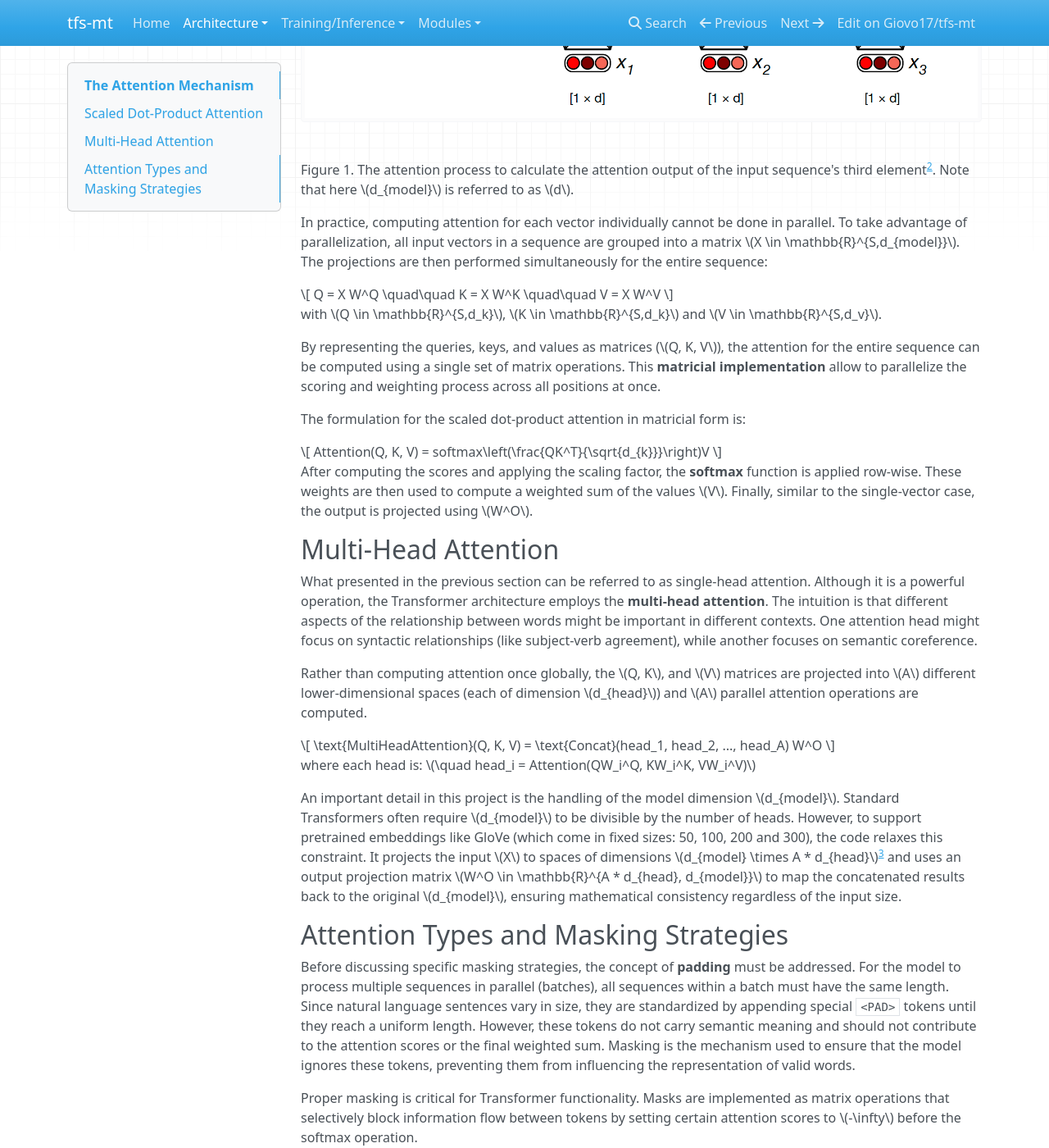
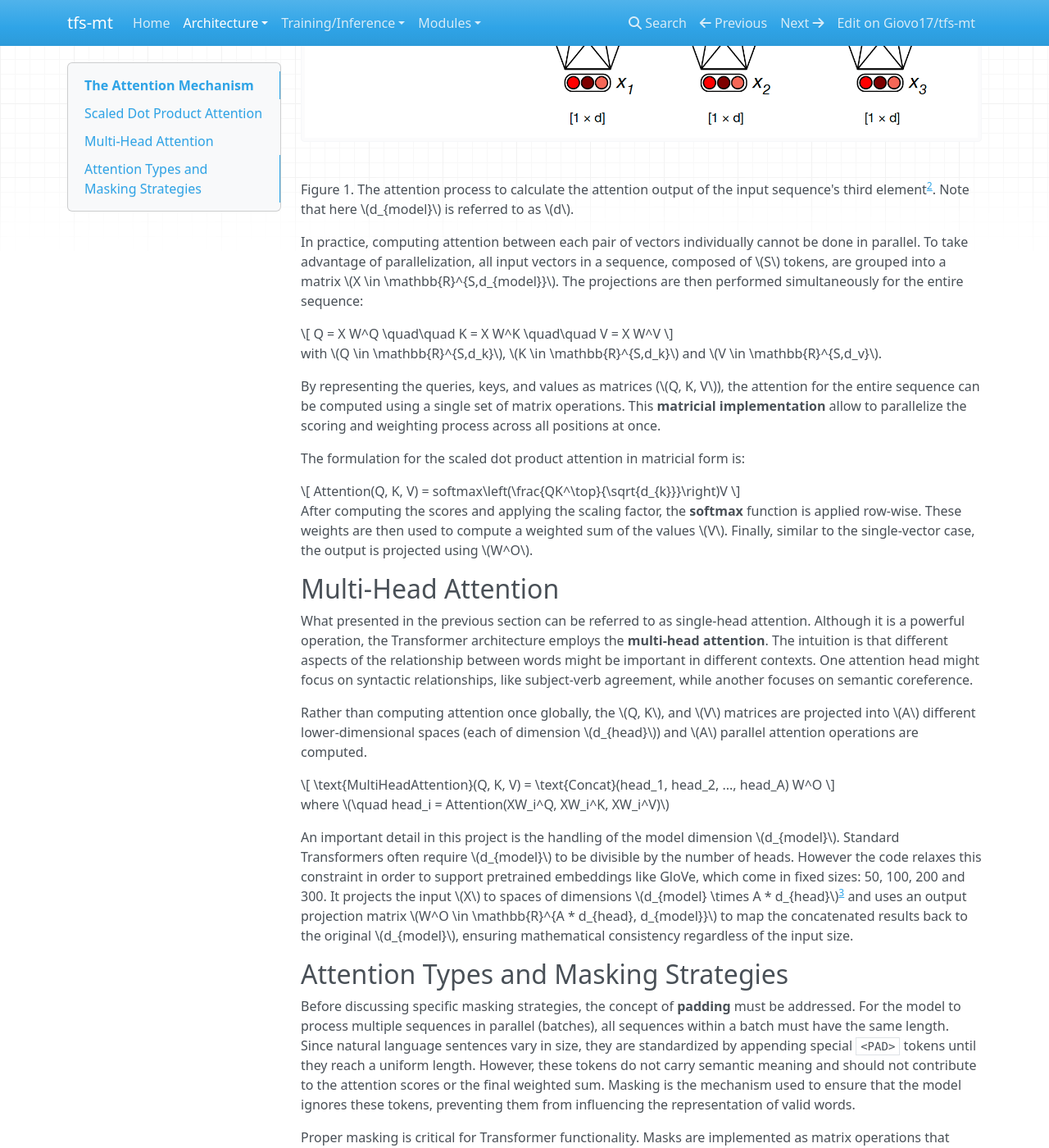
Before and after one commit to Giovo17/tfs-mt, an MkDocs documentation site: the page built from docs/architecture_explain/attention.md, in a window 1280 px wide and 1400 px high, scrolled down 2030 px. Shown: the whole window at 82% size. Built offline with MkDocs 1.6.1, drawn with Linux system fonts in a browser that asks for light colours; nearby versions of some CDN libraries; some of the changed text lies outside the part shown.

```diff
--- a/docs/architecture_explain/attention.md
+++ b/docs/architecture_explain/attention.md
@@ -8,9 +8,9 @@ Consider the translation of the English sentence _"The transformer architecture
 This mechanism is implemented through a retrieval system structured around **queries**, **keys**, and **values**. In this framework, the model processes each word by generating a **query** $q$, which represents the specific information it currently needs to resolve, such as the grammatical dependencies or semantic attributes of the word. It is also referred to as the **focus of attention**. Simultaneously, every word in the input sequence provides a **key** $k$ that serves as a descriptive index or metadata, identifying the type of information it contains. By computing the compatibility between the query of the target word and the keys of all other words, the system determines a relevance weight for each word in the sequence, called **attention weights**. These weights are then applied to the **values** $v$, which hold the actual latent representations of the words. The final output is a weighted sum of these values, effectively filtering the sequence to extract only the most relevant informational content for the current processing step.
 
 
-## Scaled Dot-Product Attention
+## Scaled Dot Product Attention
 
-The **scaled dot-product attention** is the variant employed in _Attention Is All You Need_[^1].
+The **scaled dot product attention** is the variant employed in _Attention Is All You Need_[^1].
 
 For a specific input vector $x_i \in \mathbb{R}^{d_{model}}$, three unique representations are generated: a **query** $q_i \in \mathbb{R}^{d_{k}}$, a **key** $k_i \in \mathbb{R}^{d_{k}}$, and a **value** $v_i \in \mathbb{R}^{d_{v}}$. These are obtained by projecting $x_i$ using learned weight matrices:
 
@@ -54,7 +54,7 @@ $$
 The attention process to calculate the attention output of the input sequence's third element[^2]. Note that here $d_{model}$ is referred to as $d$.
 ///
 
-In practice, computing attention for each vector individually cannot be done in parallel. To take advantage of parallelization, all input vectors in a sequence are grouped into a matrix $X \in \mathbb{R}^{S,d_{model}}$. The projections are then performed simultaneously for the entire sequence:
+In practice, computing attention between each pair of vectors individually cannot be done in parallel. To take advantage of parallelization, all input vectors in a sequence, composed of $S$ tokens, are grouped into a matrix $X \in \mathbb{R}^{S,d_{model}}$. The projections are then performed simultaneously for the entire sequence:
 
 $$
 Q = X W^Q  \quad\quad K = X W^K  \quad\quad  V = X W^V
@@ -64,10 +64,10 @@ with $Q \in \mathbb{R}^{S,d_k}$, $K \in \mathbb{R}^{S,d_k}$ and $V \in \mathbb{R
 
 By representing the queries, keys, and values as matrices ($Q, K, V$), the attention for the entire sequence can be computed using a single set of matrix operations. This **matricial implementation** allow to parallelize the scoring and weighting process across all positions at once.
 
-The formulation for the scaled dot-product attention in matricial form is:
+The formulation for the scaled dot product attention in matricial form is:
 
 $$
-Attention(Q, K, V) = softmax\left(\frac{QK^T}{\sqrt{d_{k}}}\right)V
+Attention(Q, K, V) = softmax\left(\frac{QK^\top}{\sqrt{d_{k}}}\right)V
 $$
 
 After computing the scores and applying the scaling factor, the **softmax** function is applied row-wise. These weights are then used to compute a weighted sum of the values $V$. Finally, similar to the single-vector case, the output is projected using $W^O$.
@@ -75,7 +75,7 @@ After computing the scores and applying the scaling factor, the **softmax** func
 
 ## Multi-Head Attention
 
-What presented in the previous section can be referred to as single-head attention. Although it is a powerful operation, the Transformer architecture employs the **multi-head attention**. The intuition is that different aspects of the relationship between words might be important in different contexts. One attention head might focus on syntactic relationships (like subject-verb agreement), while another focuses on semantic coreference.
+What presented in the previous section can be referred to as single-head attention. Although it is a powerful operation, the Transformer architecture employs the **multi-head attention**. The intuition is that different aspects of the relationship between words might be important in different contexts. One attention head might focus on syntactic relationships, like subject-verb agreement, while another focuses on semantic coreference.
 
 Rather than computing attention once globally, the $Q, K$, and $V$ matrices are projected into $A$ different lower-dimensional spaces (each of dimension $d_{head}$) and $A$ parallel attention operations are computed.
 
@@ -83,10 +83,10 @@ $$
 \text{MultiHeadAttention}(Q, K, V) = \text{Concat}(head_1, head_2, ..., head_A) W^O
 $$
 
-where each head is: $\quad head_i = Attention(QW_i^Q, KW_i^K, VW_i^V)$
+where $\quad head_i = Attention(XW_i^Q, XW_i^K, XW_i^V)$
 
 
-An important detail in this project is the handling of the model dimension $d_{model}$. Standard Transformers often require $d_{model}$ to be divisible by the number of heads. However, to support pretrained embeddings like GloVe (which come in fixed sizes: 50, 100, 200 and 300), the code relaxes this constraint. It projects the input $X$ to spaces of dimensions $d_{model} \times A * d_{head}$[^3] and uses an output projection matrix $W^O \in \mathbb{R}^{A * d_{head}, d_{model}}$ to map the concatenated results back to the original $d_{model}$, ensuring mathematical consistency regardless of the input size.
+An important detail in this project is the handling of the model dimension $d_{model}$. Standard Transformers often require $d_{model}$ to be divisible by the number of heads. However the code relaxes this constraint in order to support pretrained embeddings like GloVe, which come in fixed sizes: 50, 100, 200 and 300. It projects the input $X$ to spaces of dimensions $d_{model} \times A * d_{head}$[^3] and uses an output projection matrix $W^O \in \mathbb{R}^{A * d_{head}, d_{model}}$ to map the concatenated results back to the original $d_{model}$, ensuring mathematical consistency regardless of the input size.
 
 ## Attention Types and Masking Strategies
 
@@ -96,13 +96,13 @@ Proper masking is critical for Transformer functionality. Masks are implemented
 
 
 
-### Encoder Self-Attention
+### Encoder Self Attention
 
 In the encoder, tokens should attend to all other non-padding tokens in the sequence.
 
 ![Encoder attention weights](../assets/img/attention_matrix.png){ loading=lazy }
 /// figure-caption
-Encoder attention weights illustrating how all non-padding tokens can interact.
+Bidirectional encoder attention matrix.
 ///
 
 A position $(i, j)$ in the **padding mask** is "True" only if both tokens $i$ and $j$ are not padding. This ensures that the model never looks at padding tokens nor allows padding tokens to influence others.
```
Also changed, not shown: other parts of docs/architecture_explain/attention.md (+7 -7 lines), docs/architecture_explain/tokenization_embeddings.md (+5 -6 lines), docs/assets/img/architecture_schema.png, docs/assets/img/training_inference_flows.png, 3 other files.
